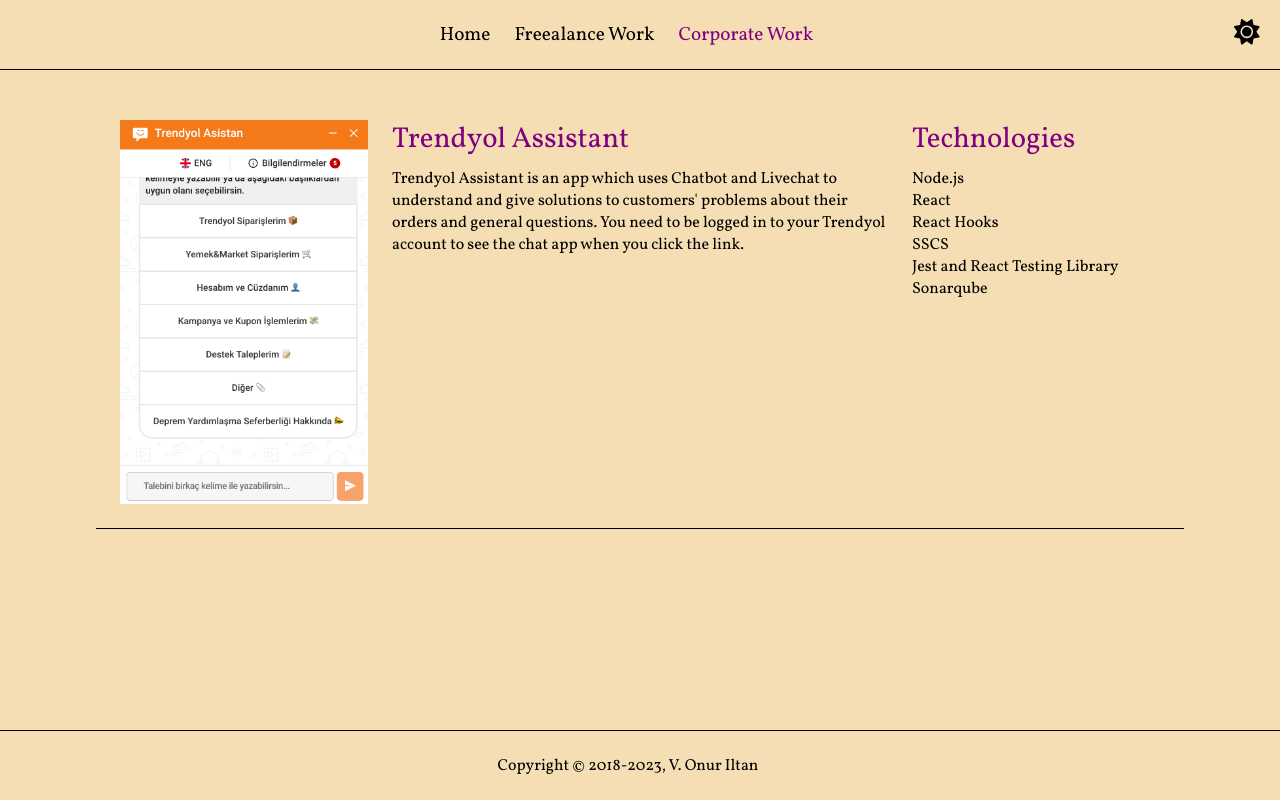
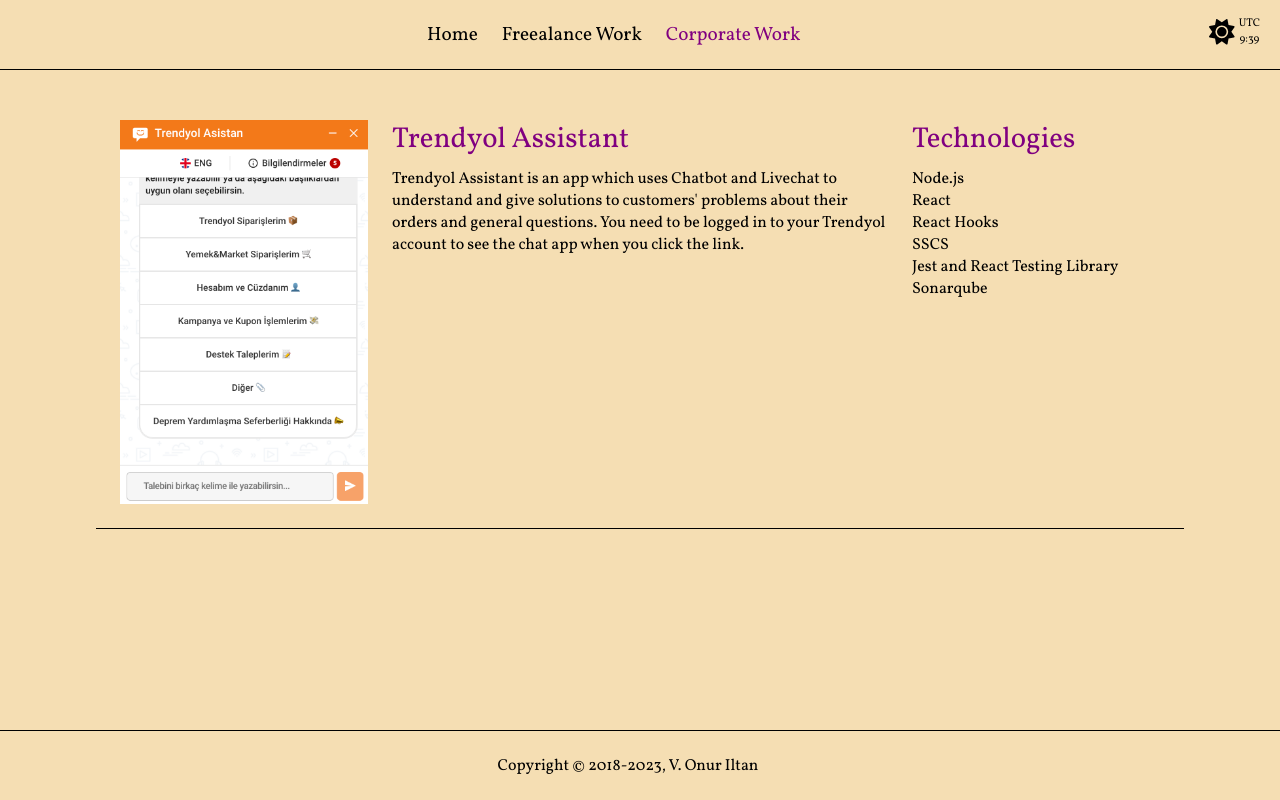
Before and after one commit to onuriltan/onuriltan.com, a Next.js app: page /corporate in a window 1280 px wide. Built offline with nearby package versions, Linux system fonts and the light colour scheme.

Commit message:
feat: show timezone and delete default button styling

```diff
--- a/src/components/header/index.module.css
+++ b/src/components/header/index.module.css
@@ -51,6 +51,18 @@
   color: rgb(var(--foreground-color-secondary));
 }
 
+.right_item {
+  display: flex;
+  justify-content: center;
+  align-items: center;
+}
+
+.timezone {
+  margin-left: 4px;
+  font-size: 0.7rem;
+  margin-bottom: 7px;
+}
+
 @media only screen and (max-width: 600px) {
   .header {
     justify-content: flex-end;
--- a/src/components/header/index.tsx
+++ b/src/components/header/index.tsx
@@ -32,6 +32,15 @@
     themeCtx.toggleThemeHandler();
   };
 
+  const timezone = Intl.DateTimeFormat().resolvedOptions().timeZone;
+
+  const getTime = () => {
+    const shouldAddZero = new Date().getMinutes() < 10;
+    return `${new Date().getHours()}${":"}${
+      shouldAddZero ? "0" : ""
+    }${new Date().getMinutes()}`;
+  };
+
   return (
     <header className={styles.header}>
       <div className={styles.container}>
@@ -64,11 +73,19 @@
             <Link href="/corporate">Corporate Work</Link>
           </li>
         </ul>
-        <div className={styles.sun_btn} onClick={toggleThemeHandler}>
-          <span className={styles.sun_icon}>
-            <FontAwesomeIcon icon={themeCtx.isDarkTheme ? moonIcon : sunIcon} />
-          </span>
-        </div>
+        <button className={styles.right_item} onClick={toggleThemeHandler}>
+          <div className={styles.sun_btn}>
+            <span className={styles.sun_icon}>
+              <FontAwesomeIcon
+                icon={themeCtx.isDarkTheme ? moonIcon : sunIcon}
+              />
+            </span>
+          </div>
+          <div className={styles.timezone}>
+            <div> {timezone}</div>
+            <div>{getTime()}</div>
+          </div>
+        </button>
       </div>
     </header>
   );
--- a/src/pages/freelance/index.module.css
+++ b/src/pages/freelance/index.module.css
@@ -14,7 +14,7 @@
   grid-template-columns: 1fr 2fr 1fr;
   grid-gap: 24px;
   margin-bottom: 2rem;
-  padding: 24px 0;
+  padding: 24px;
   border-bottom: 0.5px solid rgb(var(--foreground-color));
   transition: background-color 0.3s ease;
 }
--- a/src/styles/globals.css
+++ b/src/styles/globals.css
@@ -36,6 +36,18 @@
   list-style-type: none;
 }
 
+button,
+input[type="submit"],
+input[type="reset"] {
+  background: none;
+  color: inherit;
+  border: none;
+  padding: 0;
+  font: inherit;
+  cursor: pointer;
+  outline: inherit;
+}
+
 @media (prefers-color-scheme: dark) {
   html {
     color-scheme: dark;
```
